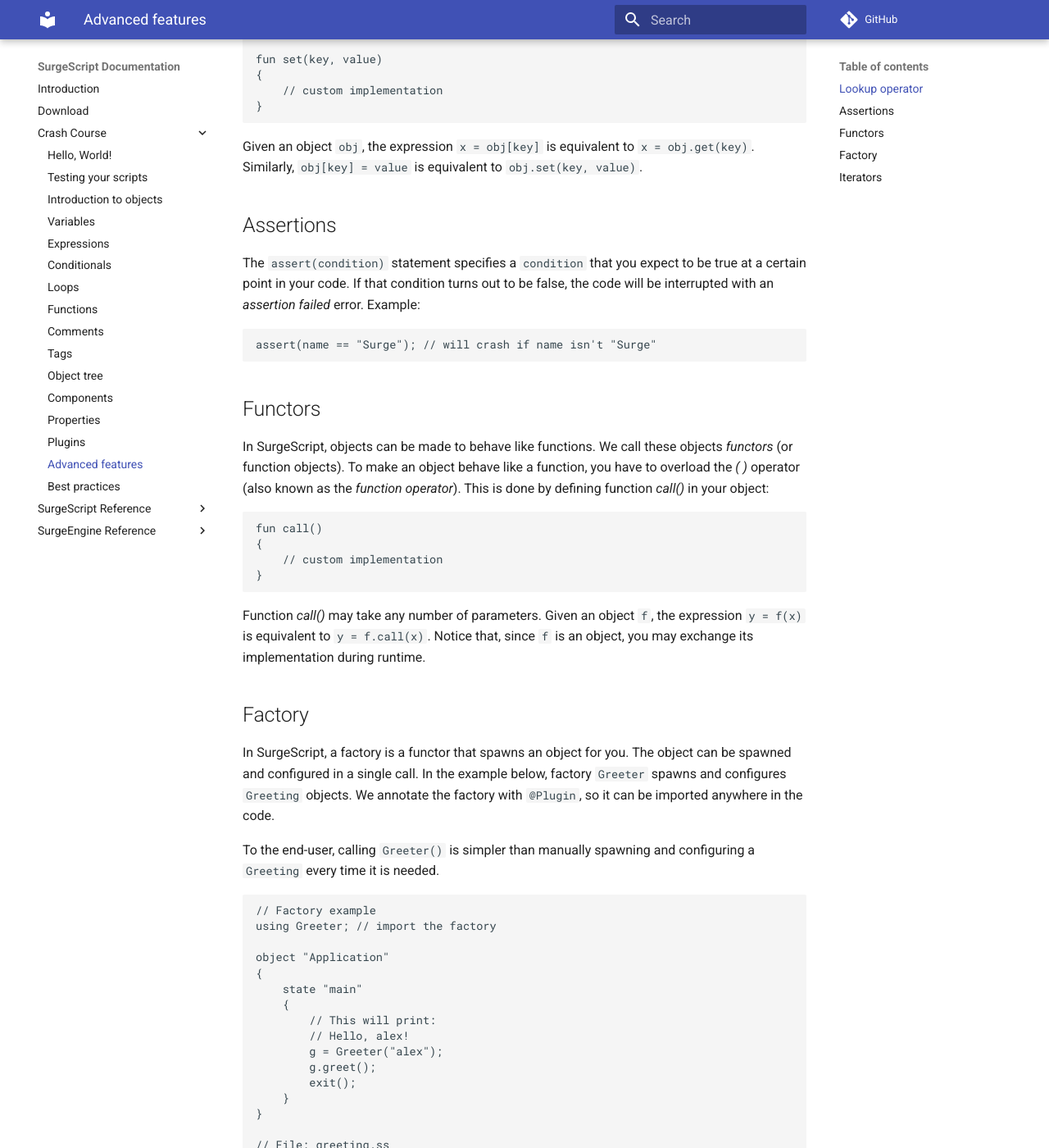
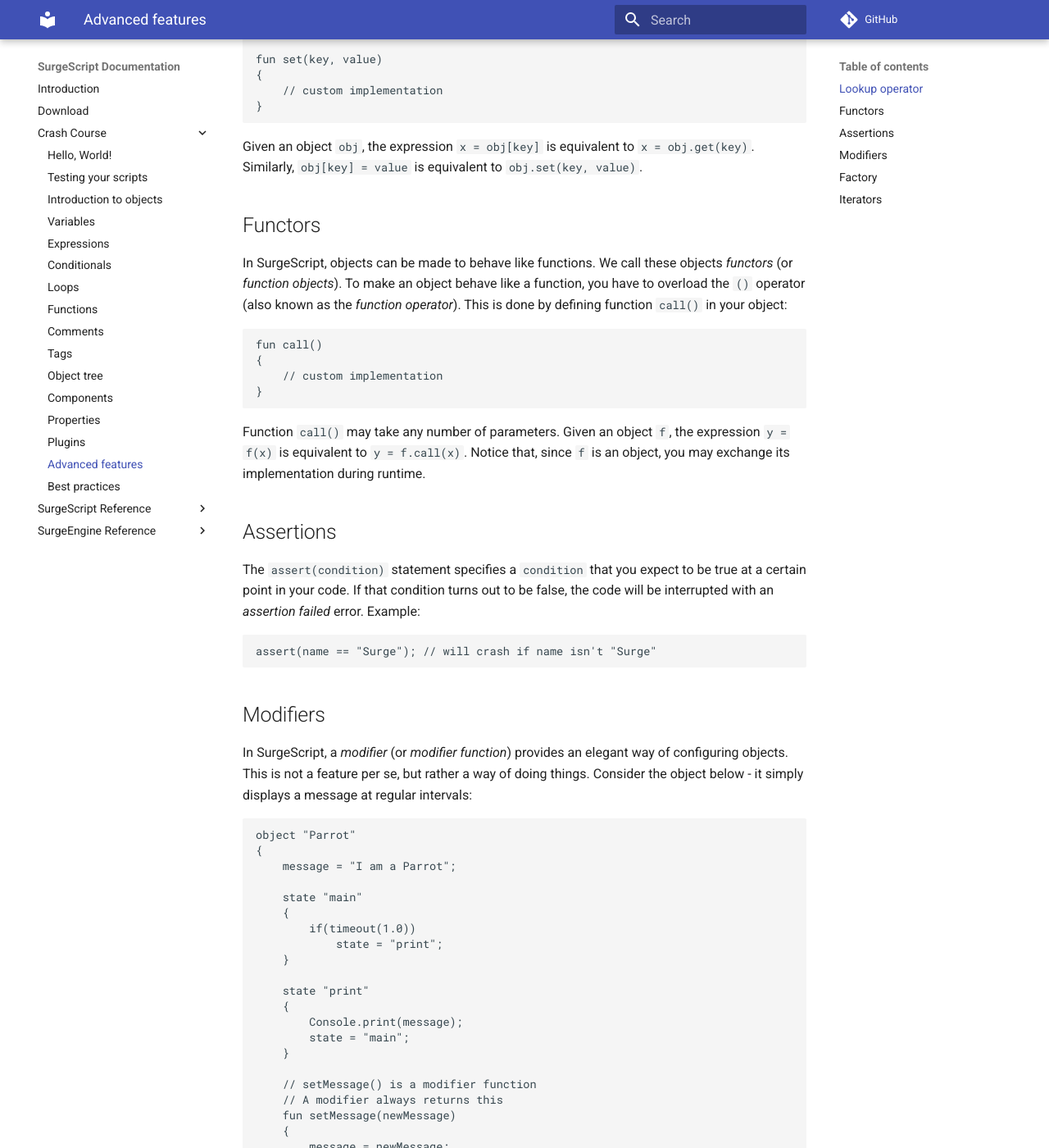
Before and after one commit to alemart/surgescript, an MkDocs documentation site: the page built from docs/tutorials/advanced_features.md, in a window 1280 px wide and 1400 px high, scrolled down 550 px. Shown: the whole window at 82% size. Built offline with MkDocs 1.6.1 and Material for MkDocs 9.7.7, drawn with Linux system fonts in a browser that asks for light colours; comment, search, counter and statistics services are not loaded; some of the changed text lies outside the part shown.

Commit message:
Added documentation for Modifier functions

````diff
--- a/docs/tutorials/advanced_features.md
+++ b/docs/tutorials/advanced_features.md
@@ -24,6 +24,20 @@
 
 Given an object `obj`, the expression `x = obj[key]` is equivalent to `x = obj.get(key)`. Similarly, `obj[key] = value` is equivalent to `obj.set(key, value)`.
 
+Functors
+--------
+
+In SurgeScript, objects can be made to behave like functions. We call these objects *functors* (or *function objects*). To make an object behave like a function, you have to overload the `()` operator (also known as the *function operator*). This is done by defining function `call()` in your object:
+
+```
+fun call()
+{
+    // custom implementation
+}
+```
+
+Function `call()` may take any number of parameters. Given an object `f`, the expression `y = f(x)` is equivalent to `y = f.call(x)`. Notice that, since `f` is an object, you may exchange its implementation during runtime.
+
 Assertions
 ----------
 
@@ -33,19 +47,61 @@
 assert(name == "Surge"); // will crash if name isn't "Surge"
 ```
 
-Functors
---------
+Modifiers
+---------
 
-In SurgeScript, objects can be made to behave like functions. We call these objects *functors* (or function objects). To make an object behave like a function, you have to overload the *( )* operator (also known as the *function operator*). This is done by defining function *call()* in your object:
+In SurgeScript, a *modifier* (or *modifier function*) provides an elegant way of configuring objects. This is not a feature per se, but rather a way of doing things. Consider the object below - it simply displays a message at regular intervals:
 
 ```
-fun call()
+object "Parrot"
 {
-    // custom implementation
+    message = "I am a Parrot";
+
+    state "main"
+    {
+        if(timeout(1.0))
+            state = "print";
+    }
+
+    state "print"
+    {
+        Console.print(message);
+        state = "main";
+    }
+
+    // setMessage() is a modifier function
+    // A modifier always returns this
+    fun setMessage(newMessage)
+    {
+        message = newMessage;
+        return this;
+    }
 }
 ```
 
-Function *call()* may take any number of parameters. Given an object `f`, the expression `y = f(x)` is equivalent to `y = f.call(x)`. Notice that, since `f` is an object, you may exchange its implementation during runtime.
+Suppose that, in your Application, you would like to spawn that object and modify its message. One way of doing it would be making its internal variable `public` and changing its contents in the [constructor function](/tutorials/functions) of your Application. A more concise and elegant way of doing it would be calling function `setMessage()` just after you spawn the object:
+
+```
+object "Application"
+{
+    parrot = spawn("Parrot").setMessage("Hello!");
+
+    state "main"
+    {
+    }
+}
+```
+
+Take note that the modifier function does two things:
+
+* It modifies the internals of the object in some way
+* It always returns `this` (that is, the object itself)
+
+That being said, you may call such a function from your Application, just after `spawn()`, and you'll still have a reference to the spawned object. Moreover, since modifiers always return `this`, you may chain multiple modifiers into a single statement, making your code concise and your statement descriptive. Example:
+
+```
+parrot = spawn("Parrot").setMessage("Hello!").setInterval(2.0);
+```
 
 Factory
 -------
````
Also changed, not shown: other parts of docs/tutorials/advanced_features.md (+1 -1 lines).
